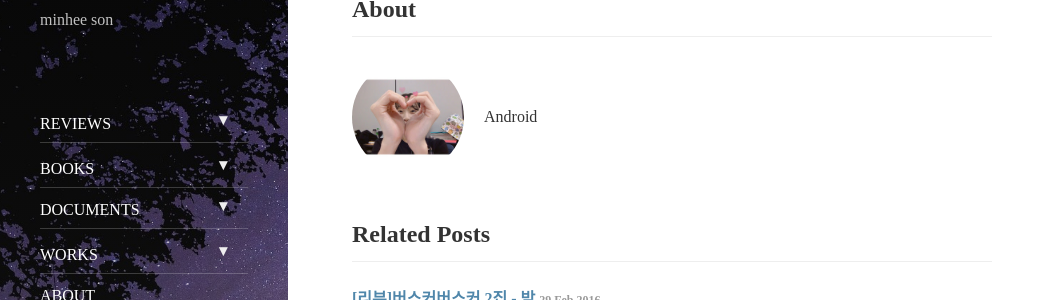
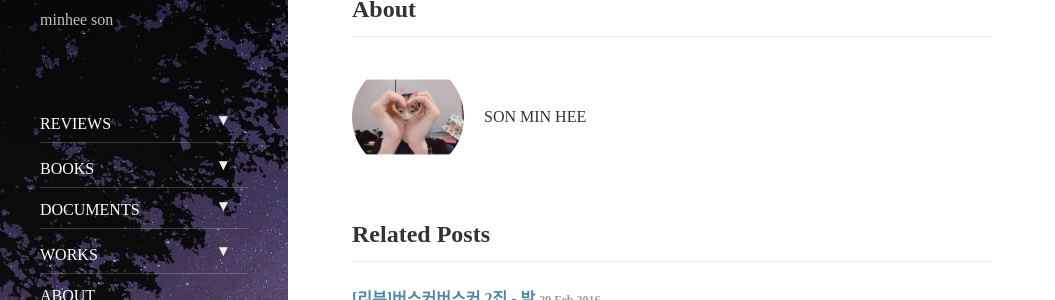
Before and after one commit to minheeson/minheeson.github.io, a Jekyll site: the page built from _posts/2016-02-29-review-busker-album-2.markdown, in a window 1280 px wide and 900 px high, scrolled down 1697 px. Shown: the part 152-452 px from the top of the window, without its empty margins (0-1055 px from the left). Built offline with Jekyll 4.4.1, drawn with Linux system fonts in a browser that asks for light colours; nearby versions of some CDN libraries; comment, search, counter and statistics services are not loaded.

Commit message:
modify theme

```diff
--- a/_data/authors.yml
+++ b/_data/authors.yml
@@ -8,7 +8,7 @@ minheeson:
   # Used at the bottom of each page and at the top of the `about` layout
   # Markdown enabled, can use multiple paragraphs (enabled by `|`)
   about:             |
-    Android
+    SON MIN HEE
 
   # This photo will be used in the about section
   picture:
```
